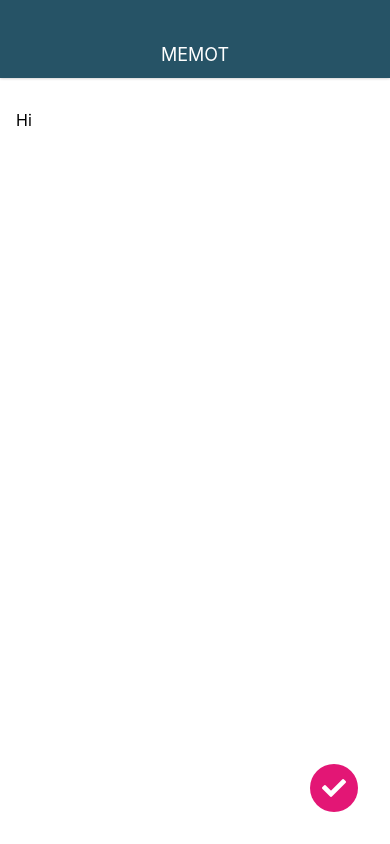
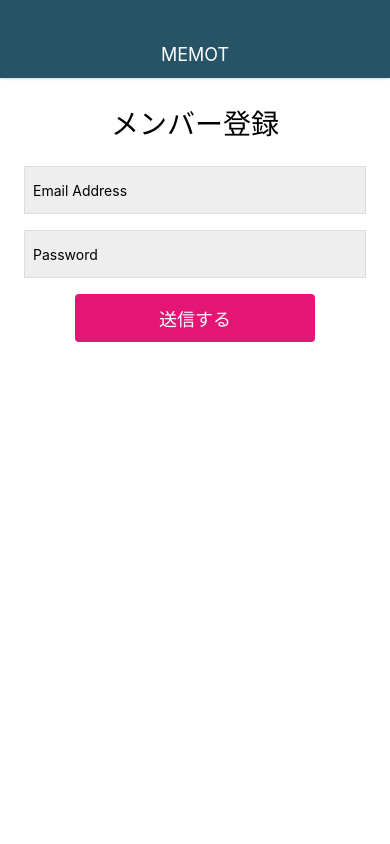
Before and after one commit to toast674/expo_test, a React Native app: screen / in a window 390 px wide. Built offline with nearby package versions, Linux system fonts and the light colour scheme.

Commit message:
create login and signup screen

```diff
--- a/App.js
+++ b/App.js
@@ -2,14 +2,14 @@
 import { StyleSheet, View } from 'react-native';
 
 import Appbar from './src/components/Appbar';
-import MemoEditScreen from './src/screens/MemoEditScreen';
+import SignupScreen from './src/screens/SignupScreen';
 
 export default class App extends React.Component {
   render() {
     return (
       <View style={styles.container}>
         <Appbar />
-        <MemoEditScreen />
+        <SignupScreen />
       </View>
     );
   }
--- /dev/null
+++ b/src/screens/SignupScreen.js
@@ -0,0 +1,58 @@
+import React from 'react';
+import {
+  StyleSheet, View, TextInput, TouchableHighlight, Text,
+} from 'react-native';
+
+class SignupScreen extends React.Component {
+  render() {
+    return (
+      <View style={styles.container}>
+        <Text style={styles.title}>
+          メンバー登録
+        </Text>
+        <TextInput style={styles.input} value="Email Address" />
+        <TextInput style={styles.input} value="Password" />
+        <TouchableHighlight style={styles.button} title="ログインする" onPress={() => {}} underlayColor="#C70F66">
+          <Text style={styles.buttonTitle}>送信する</Text>
+        </TouchableHighlight>
+      </View>
+    );
+  }
+}
+
+const styles = StyleSheet.create({
+  container: {
+    flex: 1,
+    width: '100%',
+    padding: 24,
+    backgroundColor: '#fff',
+  },
+  input: {
+    backgroundColor: '#eee',
+    height: 48,
+    marginBottom: 16,
+    borderWidth: 1,
+    borderColor: '#DDD',
+    padding: 8,
+  },
+  title: {
+    fontSize: 28,
+    alignSelf: 'center',
+    marginBottom: 24,
+  },
+  button: {
+    backgroundColor: '#E31676',
+    height: 48,
+    borderRadius: 4,
+    justifyContent: 'center',
+    alignItems: 'center',
+    width: '70%',
+    alignSelf: 'center',
+  },
+  buttonTitle: {
+    color: '#fff',
+    fontSize: 18,
+  },
+});
+
+export default SignupScreen;
```
Also changed, not shown: src/screens/LoginScreen.js (added, +58 -0 lines).
